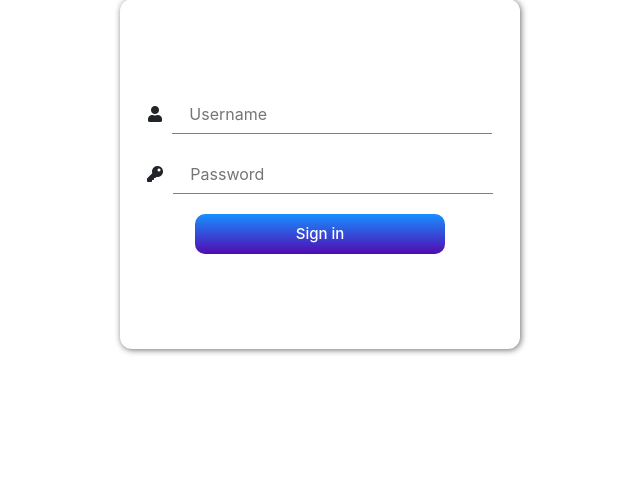
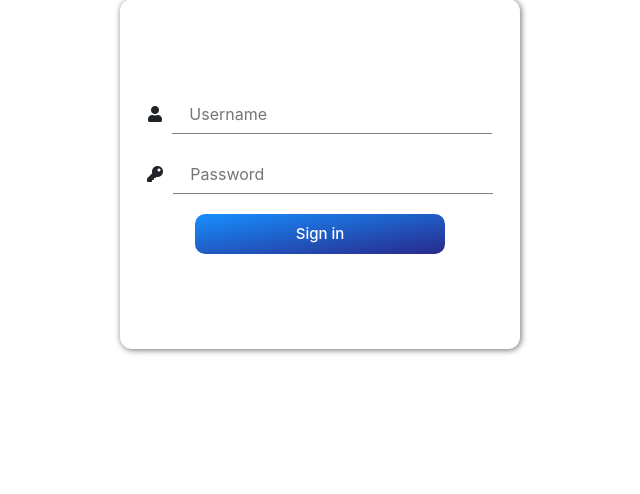
Before and after one commit to Matheus-mVilela/fast-graphic, a Django app: page /login/ in a window 1280 px wide, with the pointer over the restyled element. Shown: the part 121-615 px from the top of the page, without its empty margins (320-960 px from the left). Run offline with Django 3.2, Linux system fonts and the light colour scheme; parts of the project's set-up code (start-up, migrations or seed data) failed here and were passed over; some libraries are stand-ins or nearby versions.

Commit message:
adjust btn-login

```diff
--- a/fastgraphic/frontend/templates/registration/login.html
+++ b/fastgraphic/frontend/templates/registration/login.html
@@ -26,7 +26,6 @@
         border-radius: 12px;
         background-image: rgb(153, 153, 153);
         box-shadow: 1px 1px 6px rgb(109, 109, 109);
-
     }
 
     .login-form {
@@ -71,8 +70,7 @@
     }
 
     .btn-login:hover {
-        background: linear-gradient(rgba(0, 132, 255, 0.911), rgb(82, 10, 177));
-
+        background: linear-gradient(to bottom right, rgba(0, 132, 255, 0.911), rgb(40, 41, 139))
     }
 </style>
 {% endblock %}
```
